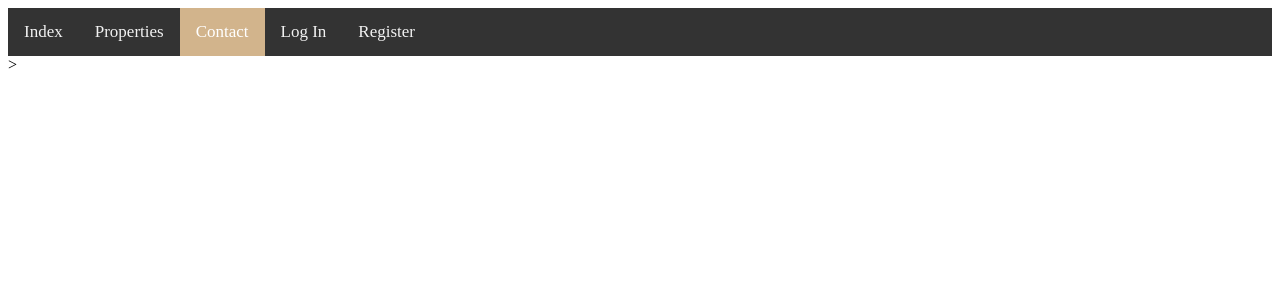
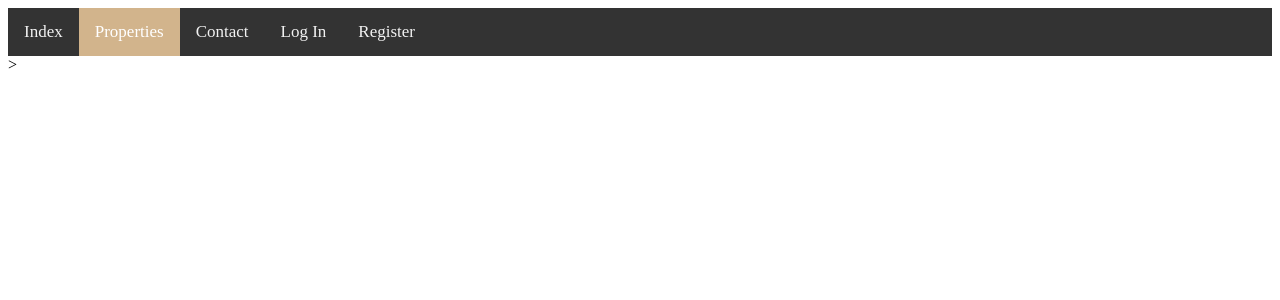
Before and after one commit to albe-martin/Cozy-rentals, a PHP site: page /Rental-Project/propertylist.php in a window 1280 px wide. Shown: the top 300 px of the page. Run offline with PHP 8.4, Linux system fonts and the light colour scheme.

Commit message:
property bug fix

```diff
--- a/propertylist.php
+++ b/propertylist.php
@@ -31,13 +31,13 @@
     <meta charset="UTF-8">
     <meta http-equiv="X-UA-Compatible" content="IE=edge">
     <meta name="viewport" content="width=device-width, initial-scale=1.0">
-    <title>Document</title>
+    <title>Properties</title>
 </head>
 <body>
     <div class="topnav">
         <a href="index.php">Index</a>
-        <a href="propertylist.php">Properties</a>
-        <a class="active" href="contact.php">Contact</a>
+        <a class="active" href="propertylist.php">Properties</a>
+        <a href="contact.php">Contact</a>
         <a href="login.php">Log In</a>
         <a href="register.php">Register</a>
     </div>
```
